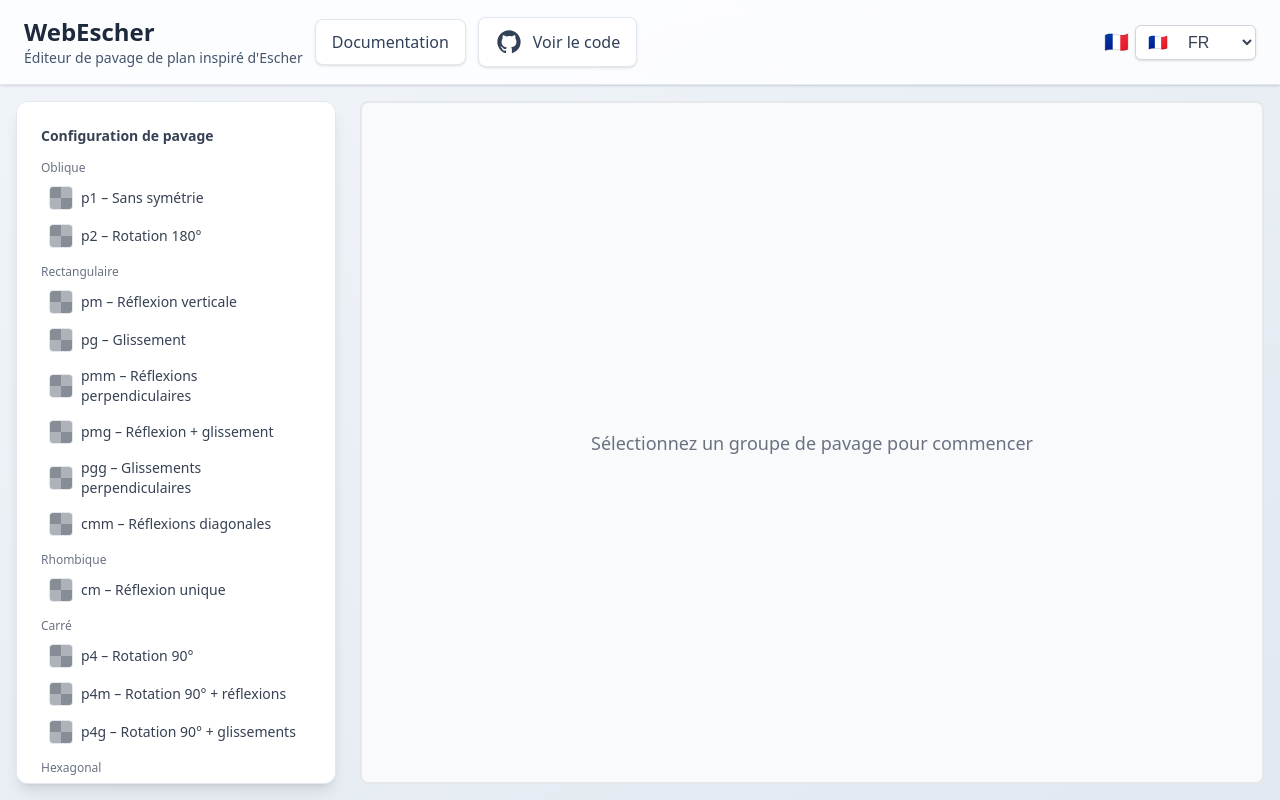
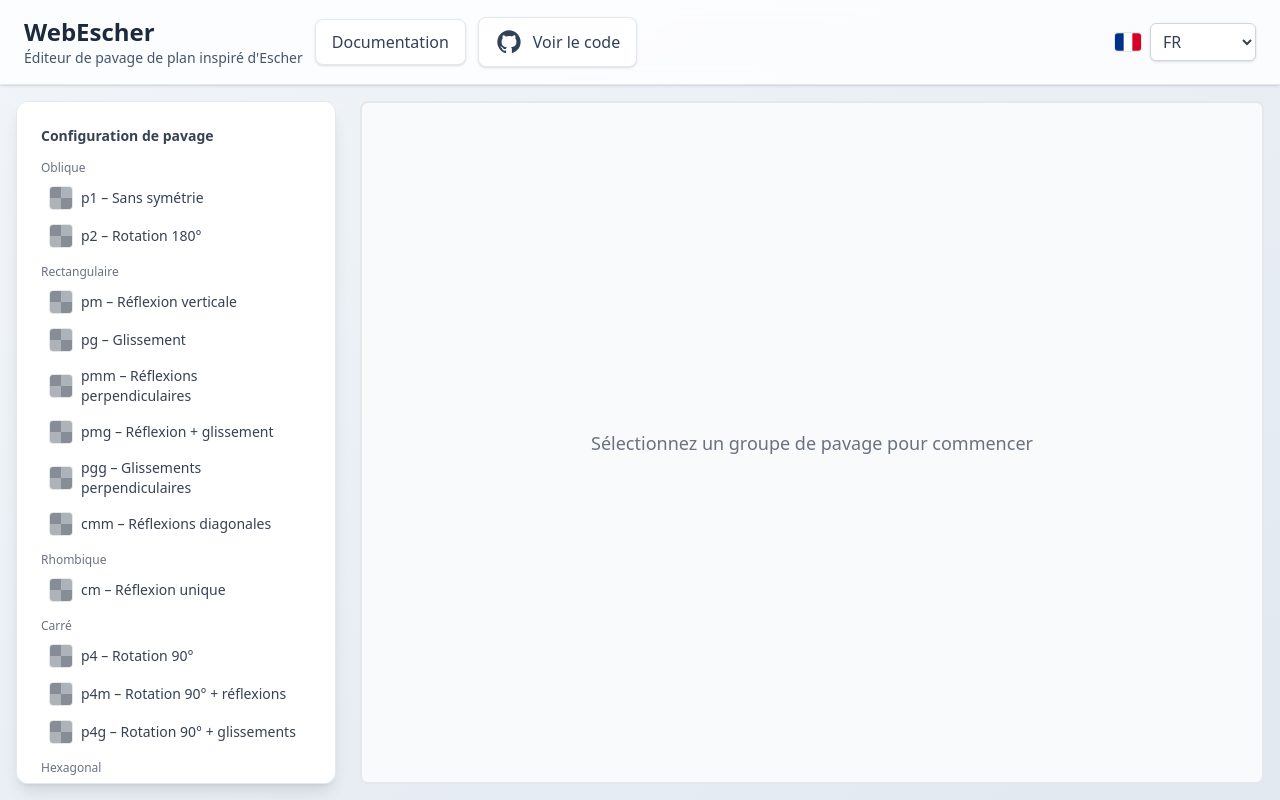
Before and after one commit to quirysse/WebEscher, a React (Vite) app: page / in a window 1280 px wide. Built offline with nearby package versions, Linux system fonts and the light colour scheme.

Commit message:
feat: flag icons (country-flag-icons), add de, ko, pt-BR locales
Co-authored-by: Cursor <cursoragent@cursor.com>

```diff
--- a/package.json
+++ b/package.json
@@ -14,6 +14,7 @@
   },
   "dependencies": {
     "@tailwindcss/vite": "^4.1.18",
+    "country-flag-icons": "^1.6.13",
     "i18next": "^25.8.7",
     "paper": "^0.12.18",
     "react": "^19.2.0",
--- a/src/components/common/LanguageSwitcher.tsx
+++ b/src/components/common/LanguageSwitcher.tsx
@@ -1,32 +1,41 @@
 import { useTranslation } from 'react-i18next'
+import { US, FR, IT, ES, JP, DE, KR, BR } from 'country-flag-icons/react/3x2'
 
 const LANGUAGES = [
-  { code: 'en', label: 'EN', flag: '🇺🇸' },
-  { code: 'fr', label: 'FR', flag: '🇫🇷' },
-  { code: 'it', label: 'IT', flag: '🇮🇹' },
-  { code: 'es', label: 'ES', flag: '🇪🇸' },
-  { code: 'ja', label: 'JA', flag: '🇯🇵' },
+  { code: 'en', label: 'EN', Flag: US },
+  { code: 'fr', label: 'FR', Flag: FR },
+  { code: 'it', label: 'IT', Flag: IT },
+  { code: 'es', label: 'ES', Flag: ES },
+  { code: 'ja', label: 'JA', Flag: JP },
+  { code: 'de', label: 'DE', Flag: DE },
+  { code: 'ko', label: 'KO', Flag: KR },
+  { code: 'pt-BR', label: 'PT-BR', Flag: BR },
 ] as const
 
 export function LanguageSwitcher() {
   const { i18n } = useTranslation()
-  const current = i18n.language?.split('-')[0] ?? 'en'
-  const currentLang = LANGUAGES.find((l) => l.code === current) ?? LANGUAGES[0]
+  const currentLang =
+    LANGUAGES.find(
+      (l) =>
+        l.code === i18n.language || i18n.language?.startsWith(l.code + '-')
+    ) ?? LANGUAGES[0]
+  const CurrentFlag = currentLang.Flag
 
   return (
-    <div className="flex items-center gap-1.5 font-emoji">
-      <span className="text-xl leading-none" aria-hidden>
-        {currentLang.flag}
-      </span>
+    <div className="flex items-center gap-2">
+      <CurrentFlag
+        className="h-5 w-7 rounded border border-gray-200 object-cover"
+        aria-hidden
+      />
       <select
-        value={current}
+        value={currentLang.code}
         onChange={(e) => i18n.changeLanguage(e.target.value)}
-        className="font-emoji rounded-md border border-gray-300 bg-white py-1.5 pl-2 pr-7 text-base font-medium text-gray-700 shadow-sm hover:bg-gray-50 focus:outline-none focus:ring-2 focus:ring-indigo-500"
+        className="rounded-md border border-gray-300 bg-white py-1.5 pl-2 pr-8 text-base font-medium text-gray-700 shadow-sm hover:bg-gray-50 focus:outline-none focus:ring-2 focus:ring-indigo-500"
         aria-label="Language"
       >
-        {LANGUAGES.map(({ code, label, flag }) => (
+        {LANGUAGES.map(({ code, label }) => (
           <option key={code} value={code}>
-            {flag} {label}
+            {label}
           </option>
         ))}
       </select>
--- a/src/i18n/index.ts
+++ b/src/i18n/index.ts
@@ -5,6 +5,9 @@ import fr from './locales/fr.json'
 import it from './locales/it.json'
 import es from './locales/es.json'
 import ja from './locales/ja.json'
+import de from './locales/de.json'
+import ko from './locales/ko.json'
+import ptBR from './locales/pt-BR.json'
 
 i18n
   .use(initReactI18next)
@@ -15,6 +18,9 @@ i18n
       it: { translation: it },
       es: { translation: es },
       ja: { translation: ja },
+      de: { translation: de },
+      ko: { translation: ko },
+      'pt-BR': { translation: ptBR },
     },
     lng: 'fr',
     fallbackLng: 'en',
```
Also changed, not shown: src/i18n/locales/de.json (added, +1 -0 lines), src/i18n/locales/ko.json (added, +1 -0 lines), src/i18n/locales/pt-BR.json (added, +1 -0 lines), 1 other file (tests, documents, lock files or other folders).
